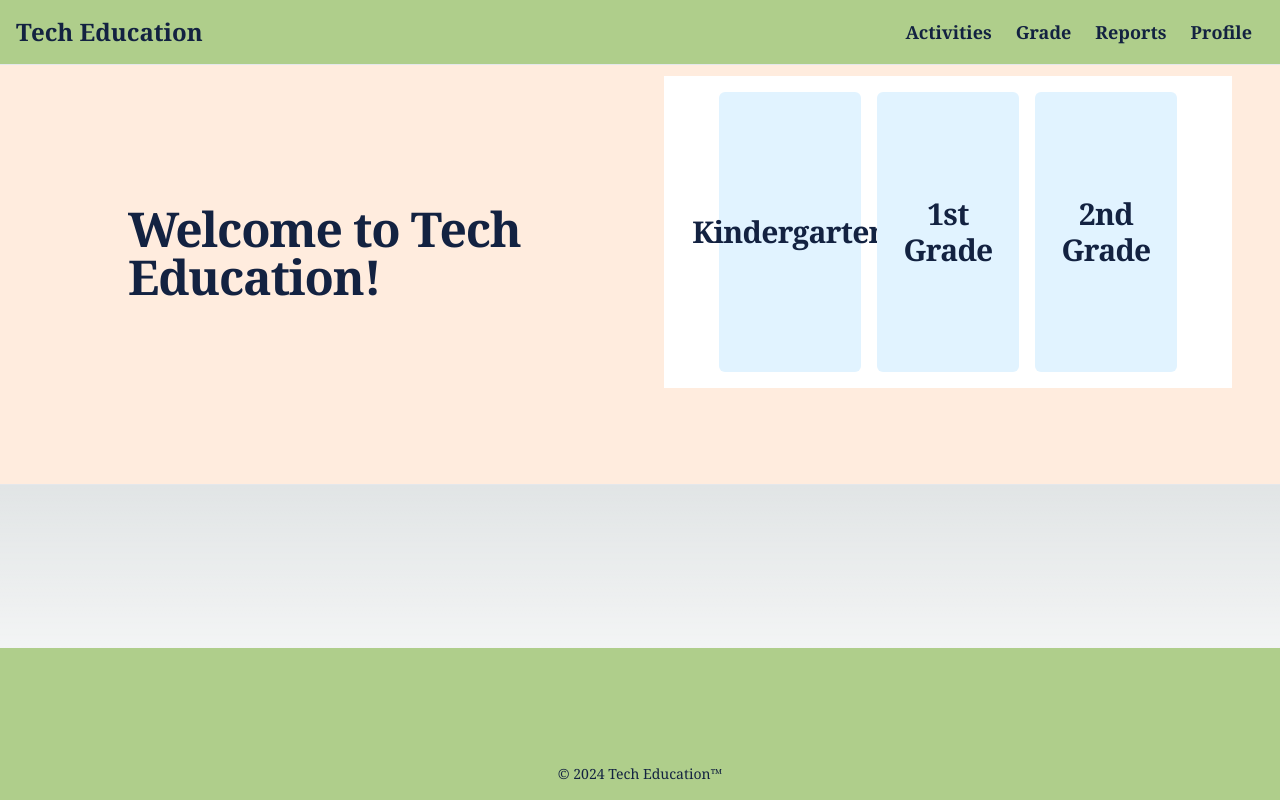
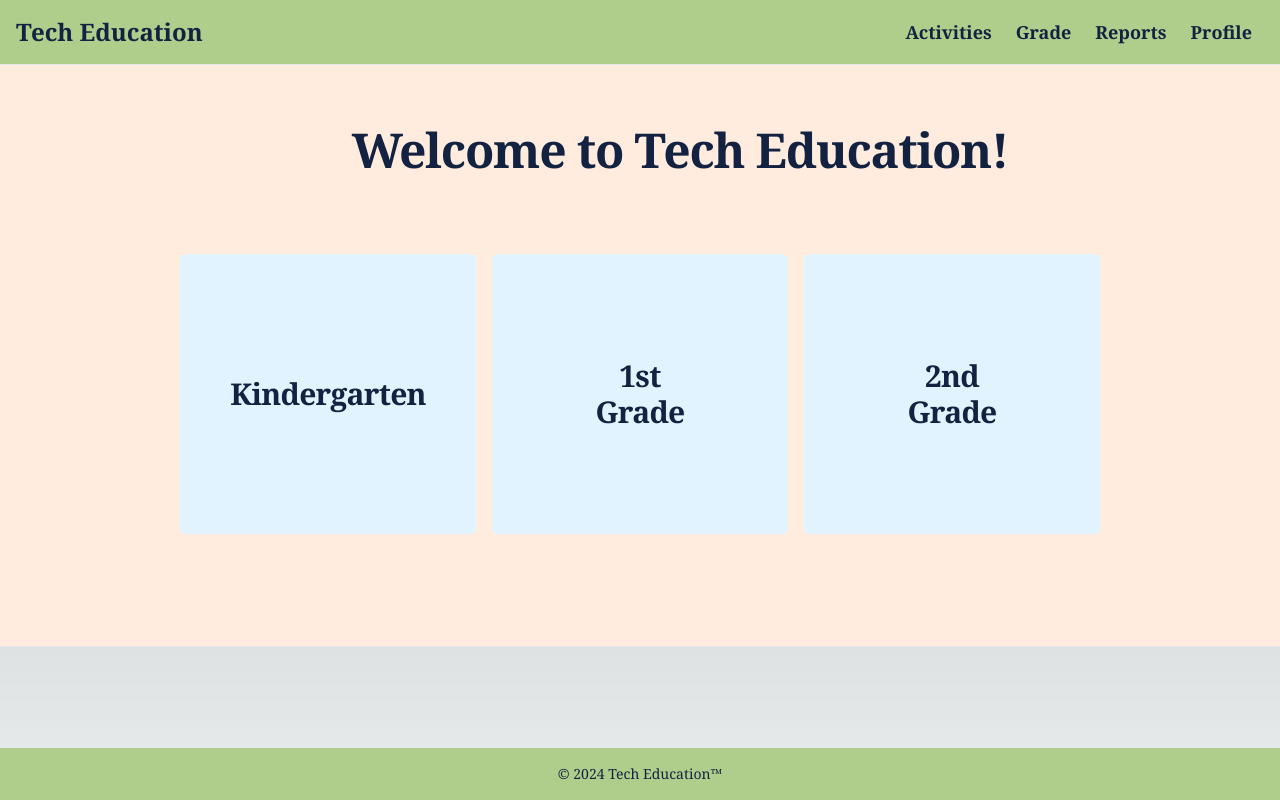
Before and after one commit to ExzyELI/tech-education, a Next.js app: page / in a window 1280 px wide. Built offline with nearby package versions, Linux system fonts and the light colour scheme.

Commit message:
need help with footer bug and adding images

```diff
--- a/src/app/page.tsx
+++ b/src/app/page.tsx
@@ -1,5 +1,7 @@
 import Image from "next/image";
 
+
+{/*Student HomePage */}
 export default function Home() {
   return (
     <main className="gradient font-family: font-serif leading-normal tracking-normal text-[#132241]">
@@ -28,15 +30,15 @@ export default function Home() {
       <section className="-mb-[105px] border-b bg-[#ffecde] lg:-mt-5">
         <div className="px-6 py-12 text-center md:px-12 lg:my-12 lg:text-left">
           <div className="w-100 mx-auto sm:max-w-2xl md:max-w-3xl lg:max-w-5xl xl:max-w-7xl">
-            <div className="grid items-center gap-12 lg:grid-cols-2">
-              <div className="mt-12 lg:mt-[105px]">
+
+              <div className=" flex justify-center lg:mt-[50px]">
                 {/* title */}
                 <h1 className="text-6xl font-bold tracking-tight md:text-5xl lg:mb-16 lg:ml-[80px] lg:text-5xl">
                   Welcome to Tech Education!
                   </h1>
                   </div>
                   {/* title */}
-                  <div className="cursor-pointer flex justify-center items-center py-2 bg-white">
+                  <div className="cursor-pointer flex justify-center items-center py-2">
                     <a href="#" className="w-1/4 h-[280px] bg-[#e1f3ff] rounded-md m-2 hover:scale-105 transition-transform flex justify-center items-center">
                       <h1 className="text-3xl text-center font-semibold tracking-tight">Kindergarten</h1>
                       </a>
@@ -47,15 +49,15 @@ export default function Home() {
                           <h1 className="text-3xl text-center font-semibold tracking-tight">2nd <br />Grade</h1>
                           </a>
                           </div>
+                          {/* Image */}
                           </div>
                           </div>
-                           </div>
-                           </section>
+                          </section>
       {/* banner ends */}
 
       {/* footer begins */}
       <footer className="fixed bottom-0 left-0 right-0 bg-[#afce8b]">
-        <div className=" mt-[100px] mx-auto flex w-full max-w-screen-xl items-center justify-center px-4 py-4">
+        <div className="mx-auto flex w-full max-w-screen-xl items-center justify-center px-4 py-4">
           <span className="text-sm sm:text-center ">
             © 2024 Tech Education™
           </span>
```
